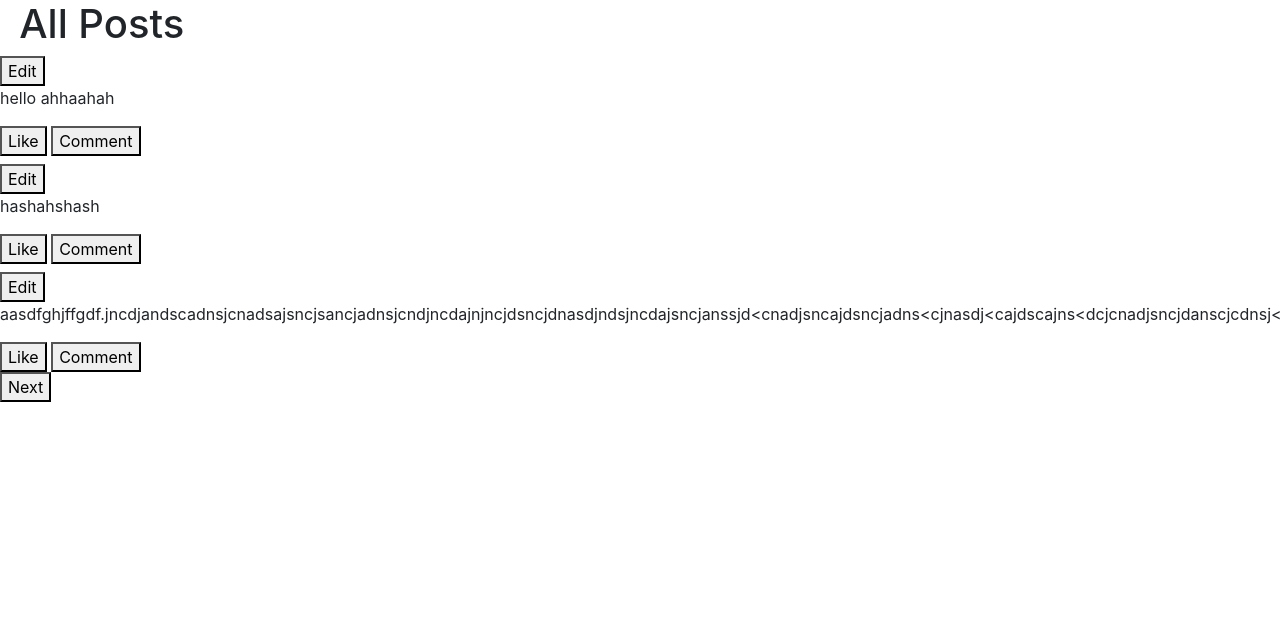
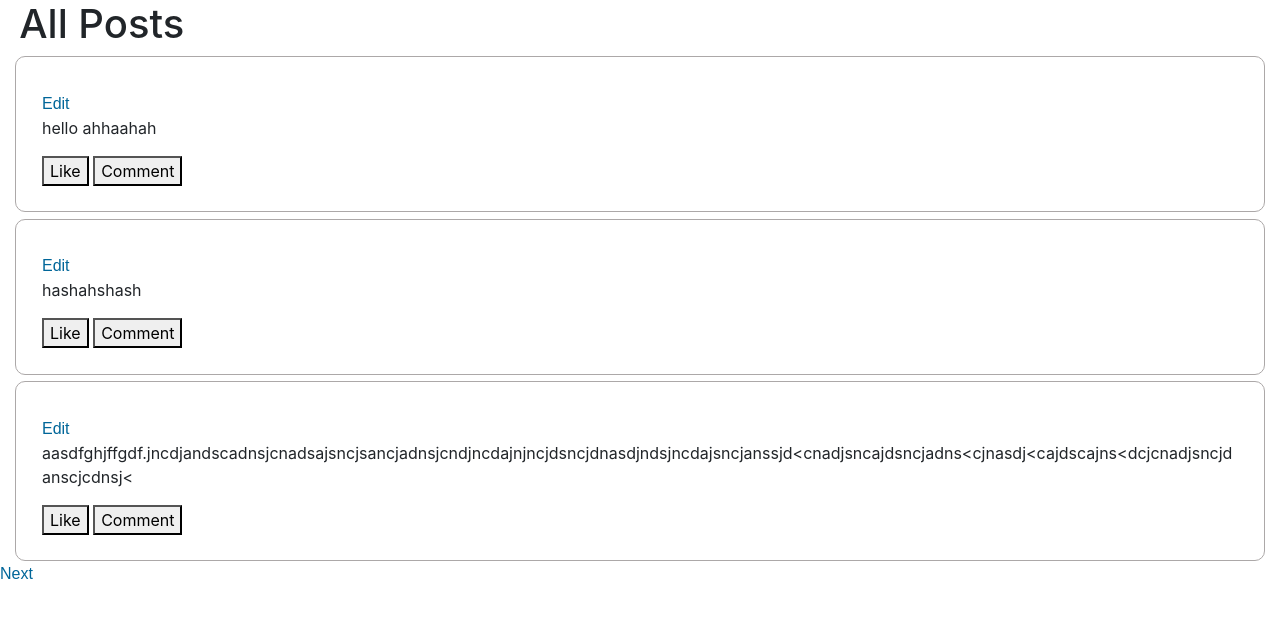
Before and after one commit to DavidBermudez7/CS50-Web.-Network, a Django app: page /all_posts in a window 1280 px wide. Shown: the part 56-674 px from the top of the page. Run offline with Django 3.2, Linux system fonts and the light colour scheme; data comes from the database, SQL or seed files in the repository; some libraries are stand-ins or nearby versions.

Commit message:
updated css

```diff
--- a/network/static/network/styles.css
+++ b/network/static/network/styles.css
@@ -6,17 +6,8 @@ h4 {
     margin-left: 6%;
 }
 
-#new-post-div{
-    display: grid;
-    grid-column-gap: 20px;
-    grid-row-gap: 20px ;
-}
-
-#new-post-textarea {
-    grid-column-start: 1;
-    grid-column-end: 6;
-    margin-left: 1.5%;
-    margin-right: 1.5%;
+p {
+    overflow-wrap: break-word;
 }
 
 #post-button {
@@ -31,7 +22,34 @@ h4 {
 
 }
 
+#all-post-div {
+    border: solid rgb(172, 168, 168) 1px;
+    border-radius: 10px;
+    height: 20%;
+    margin-left: 1.2%;
+    margin-right: 1.2%;
+    margin-top: 0.5%;
+    padding: 2%;
+}
+
+#edit_button {
+    background: none!important;
+    border: none;
+    padding: 0!important;
+    /*optional*/
+    font-family: arial, sans-serif;
+    /*input has OS specific font-family*/
+    color: #069;
+    cursor: pointer;
+}
+
+#edit_button:hover {
+    text-decoration: underline;
+}
+
+
+
+
 #post-form {
     width: 100%;
-    height: 20%;
 }
```
